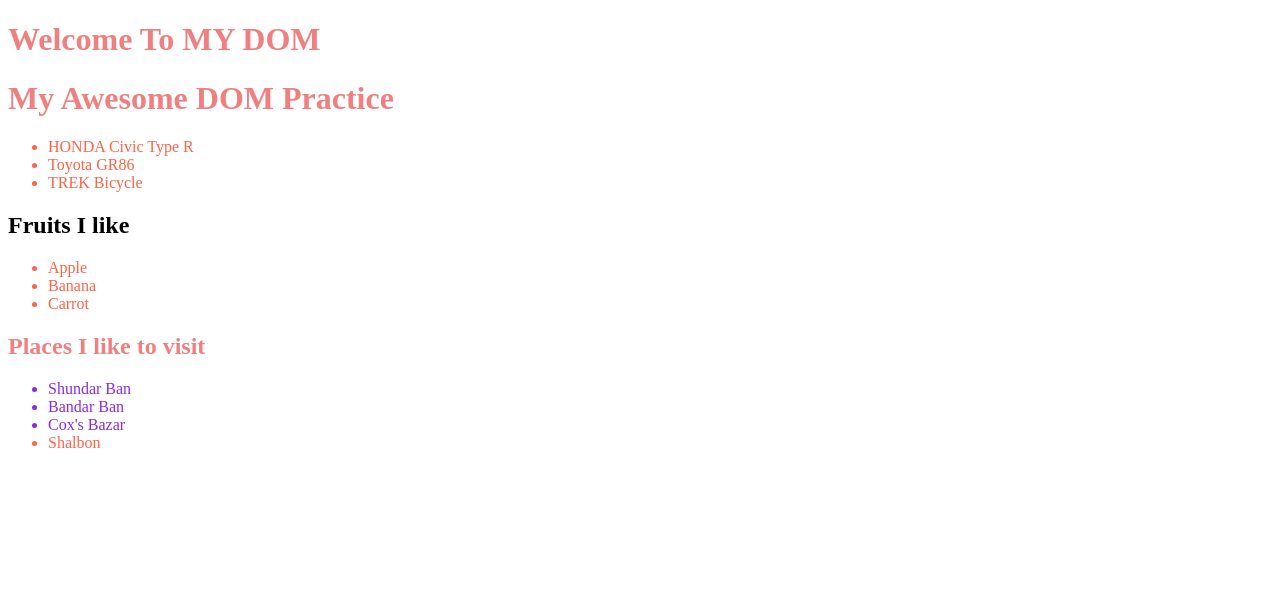
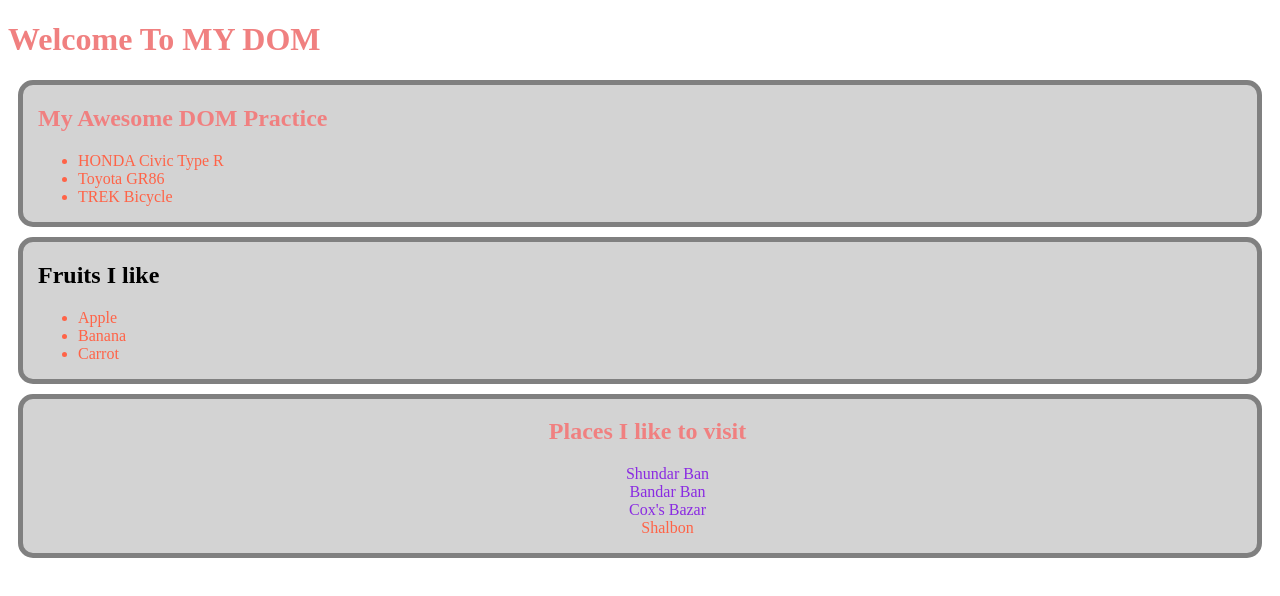
Before and after one commit to Shaikat0079/DOM-practice, a plain HTML site: page index.html in a window 1280 px wide. Drawn offline with Linux system fonts and the light colour scheme.

Commit message:
Added more DOM

```diff
--- a/index.html
+++ b/index.html
@@ -1,24 +1,26 @@
 <!DOCTYPE html>
 <html lang="en">
   <head>
-    <meta charset="UTF-8">
-    <meta name="viewport" content="width=device-width, initial-scale=1.0">
+    <meta charset="UTF-8" />
+    <meta name="viewport" content="width=device-width, initial-scale=1.0" />
     <title>Tour OF DOM</title>
     <!-- <script src="https://unpkg.com/@tailwindcss/browser@4"></script> -->
-     <link rel="stylesheet" href="./styles/style.css">
+    <link rel="stylesheet" href="./styles/style.css" />
   </head>
   <body>
     <header>
       <h1>Welcome To MY DOM</h1>
     </header>
     <main>
+      <section>
         <h1>My Awesome DOM Practice</h1>
         <ul>
           <li>HONDA Civic Type R</li>
           <li>Toyota GR86</li>
           <li>TREK Bicycle</li>
         </ul>
-        <section>
+      </section>
+      <section class="fruits-container">
         <h1 id="fruits-title">Fruits I like</h1>
         <ul>
           <li>Apple</li>
@@ -26,9 +28,9 @@
           <li>Carrot</li>
         </ul>
       </section>
-        <section>
+      <section id="places-container">
         <h1>Places I like to visit</h1>
-            <ul>
+        <ul id="places-list">
           <li class="important-places">Shundar Ban</li>
           <li class="important-places">Bandar Ban</li>
           <li class="important-places">Cox's Bazar</li>
@@ -37,5 +39,6 @@
       </section>
     </main>
     <script src="./js/dom.js"></script>
+    <script src="./js/styleInjs.js"></script>
   </body>
 </html>
--- a/js/dom.js
+++ b/js/dom.js
@@ -1,16 +1,22 @@
-console.log("Hello from JS")
-const liCollection = document.getElementsByTagName("li")
-console.log(liCollection);
-for(const li of liCollection){
-    console.log(li)
-}
+// console.log("Hello from JS")
+// const liCollection = document.getElementsByTagName("li")
+// console.log(liCollection);
+// for(const li of liCollection){
+//     console.log(li)
+// }
 
-const allHeadings = document.getElementsByTagName('h1')
-for(const h1 of allHeadings){
-    console.log(h1.innerText)
-}
-const cNames = document.getElementsByClassName('important-places')
+// const allHeadings = document.getElementsByTagName('h1')
+// for(const h1 of allHeadings){
+//     console.log(h1.innerText)
+// }
+// const cNames = document.getElementsByClassName('important-places')
 
-for(const cName of cNames){
-    console.log(cName.innerText)
-}
+// for(const cName of cNames){
+//     console.log(cName.innerText)
+// }
+
+// const someLi = document.querySelectorAll(".fruits-container li")
+// console.log(someLi);
+// for(const li of someLi){
+//     console.log(li.innerText);
+// }
--- /dev/null
+++ b/js/styleInjs.js
@@ -0,0 +1,26 @@
+const sections = document.querySelectorAll('section');
+// console.log(sections)
+// console.log("Connected");
+for(const section of sections){
+    section.style.border = "5px solid grey"
+    section.style.margin = "10px"
+    section.style.borderRadius = "15px"
+    section.style.paddingLeft = "15px"
+    section.style.backgroundColor = "lightgrey"
+}
+
+const placesContainer = document.getElementById("places-container");
+
+// placesContainer.style.backgroundColor = "aqua"
+
+placesContainer.classList.add('red-bg')
+
+const placesList = document.getElementById("places-list");
+
+placesList.classList.add('list-none')
+console.log(placesContainer.childNodes)
+const children = placesContainer.childNodes;
+for(const child of children){
+    console.log(child)
+}
+console.log(placesContainer.childNodes[3].childNodes)
--- a/styles/style.css
+++ b/styles/style.css
@@ -10,3 +10,14 @@
 .important-places{
     color: blueviolet;
 }
+
+.red-bg{
+    /* background-color: red !important; */
+    text-align: center;
+    /* list-style-type: style type none; */
+    /* list-style: lower-alpha; */
+}
+
+.list-none{
+    list-style: none;
+}
```
Lines whose indentation alone changed are shown as unchanged.
